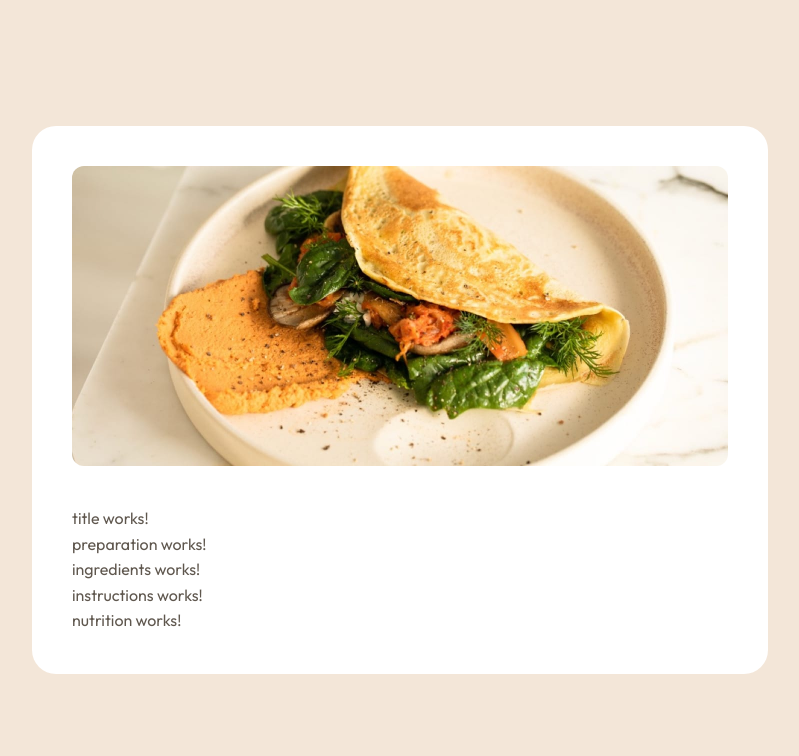
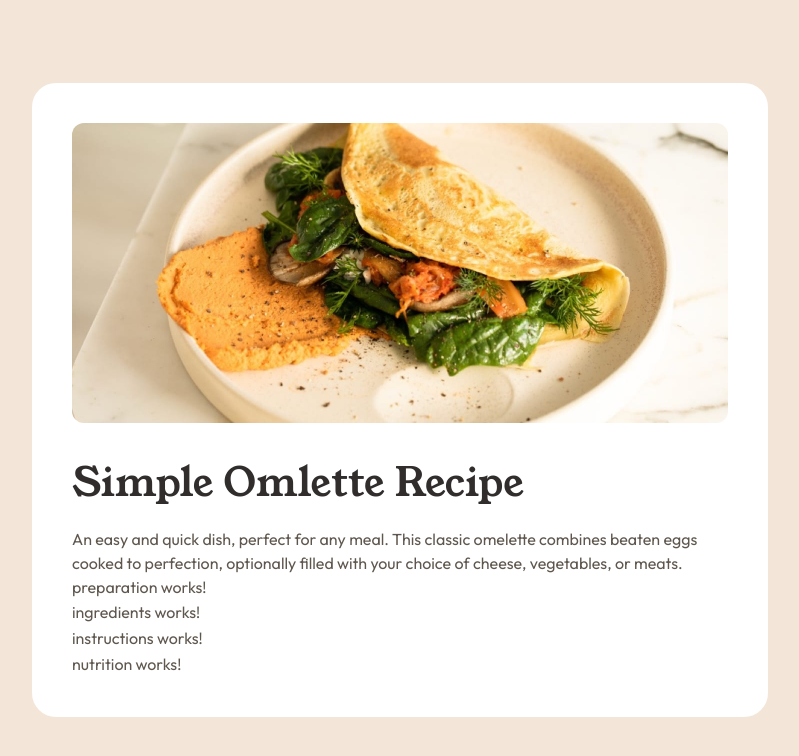
Before and after one commit to Kellenkjames/recipe-page, an Angular app in the folder recipe/: page / in a window 1280 px wide. Shown: the top 756 px of the page, without its empty margins (240-1039 px from the left). Built offline with nearby package versions, Linux system fonts and the light colour scheme.

Commit message:
feat: add dynamic properties and styles for header

```diff
--- a/recipe/src/app/title/title.component.html
+++ b/recipe/src/app/title/title.component.html
@@ -1 +1,4 @@
-<p>title works!</p>
+<header class="header">
+  <h1 class="header__title mb-sm">{{ title }}</h1>
+  <p class="header__desc">{{ description }}</p>
+</header>
--- a/recipe/src/app/title/title.component.scss
+++ b/recipe/src/app/title/title.component.scss
@@ -0,0 +1,11 @@
+@import '../../styles.scss';
+
+.header {
+  &__title {
+    @include text-preset-1;
+  }
+
+  &__desc {
+    @include text-preset-4;
+  }
+}
--- a/recipe/src/app/title/title.component.ts
+++ b/recipe/src/app/title/title.component.ts
@@ -5,8 +5,10 @@ import { Component } from '@angular/core';
   standalone: true,
   imports: [],
   templateUrl: './title.component.html',
-  styleUrl: './title.component.scss'
+  styleUrl: './title.component.scss',
 })
 export class TitleComponent {
-
+  title = 'Simple Omlette Recipe';
+  description =
+    'An easy and quick dish, perfect for any meal. This classic omelette combines beaten eggs cooked to perfection, optionally filled with your choice of cheese, vegetables, or meats.';
 }
```
